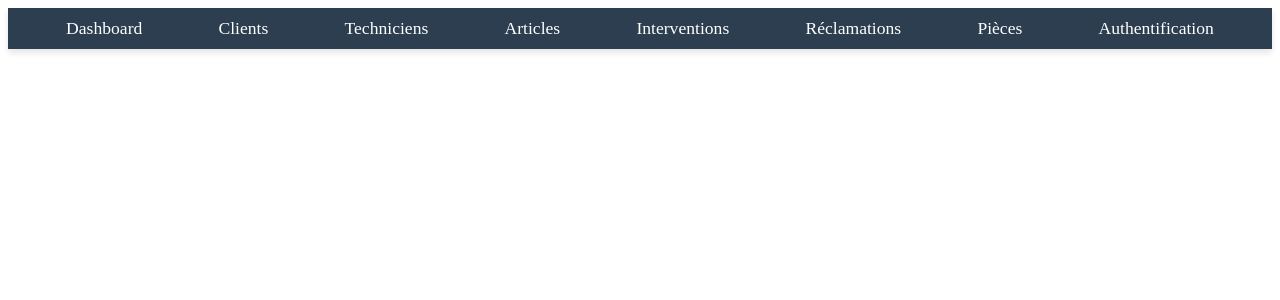
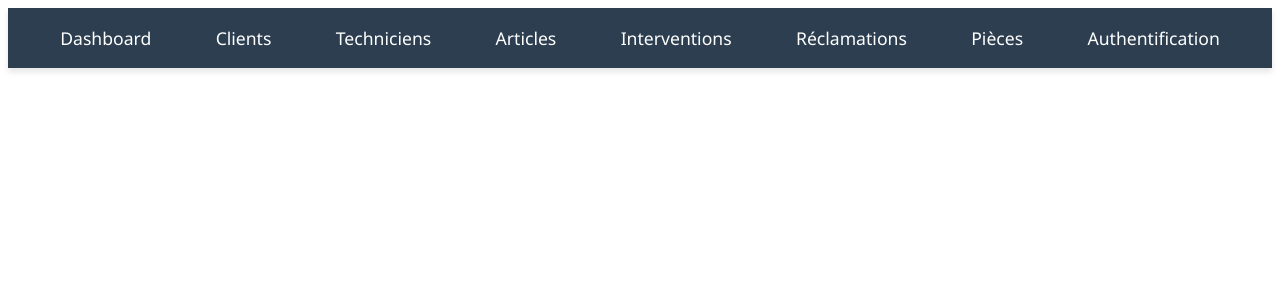
Before and after one commit to FatmaAkacha/SAVFront, a Vue app: page / in a window 1280 px wide. Shown: the top 300 px of the page. Built offline with nearby package versions, Linux system fonts and the light colour scheme.

Commit message:
update css navbar

```diff
--- a/src/components/Intervention/InterventionList.vue
+++ b/src/components/Intervention/InterventionList.vue
@@ -23,7 +23,7 @@
           <td>{{ intervention.id }}</td>
           <td>{{ new Date(intervention.dateIntervention).toLocaleDateString() }}</td>
           <td>{{ intervention.sousGarantie ? 'Oui' : 'Non' }}</td>
-          <td>{{ intervention.montantFacture }}</td>
+          <td>{{ intervention.montantFacture ? intervention.montantFacture + ' €' : intervention.montantFacture }}</td>
           <td>
             <span v-if="intervention.reclamation">
               {{ intervention.reclamation.description }}
--- a/src/components/Navbar.vue
+++ b/src/components/Navbar.vue
@@ -110,6 +110,7 @@
   color: white;
   padding: 10px 20px;
   box-shadow: 0 4px 6px rgba(0, 0, 0, 0.1);
+  font-family: 'Segoe UI', Tahoma, Geneva, Verdana, sans-serif;
 }
 
 /* Navbar List */
@@ -125,6 +126,14 @@
 /* Navbar Item */
 .navbar-item {
   position: relative;
+  display: inline-block;
+  padding: 8px 12px; /* Ajouter un peu de marge interne */
+  transition: transform 0.3s ease;
+}
+
+/* Ajout d'un effet au survol */
+.navbar-item:hover {
+  transform: scale(1.05); /* Agrandir légèrement l'élément au survol */
 }
 
 /* Navbar Link */
@@ -134,11 +143,13 @@
   font-size: 1.1rem;
   font-weight: 500;
   padding: 8px 12px;
-    transition: color 0.3s ease;
+  transition: color 0.3s ease, transform 0.3s ease;
 }
 
-  .navbar-link:hover {
+.navbar-link:hover,
+.navbar-link:focus {
   color: #1abc9c;
+  transform: translateY(-2px); /* Légère élévation au survol */
 }
 
 /* Dropdown Menu */
@@ -153,10 +164,20 @@
   display: none;
   box-shadow: 0 4px 8px rgba(0, 0, 0, 0.2);
   border-radius: 4px;
+  min-width: 100%;
+  opacity: 0;
+  visibility: hidden;
+  transform: translateY(10px);
+  transition: opacity 0.3s ease, visibility 0s 0.3s, transform 0.3s ease;
 }
 
+/* Afficher le dropdown au survol du parent */
 .navbar-item:hover .dropdown {
   display: block;
+  opacity: 1;
+  visibility: visible;
+  transform: translateY(0);
+  transition: opacity 0.3s ease, visibility 0s, transform 0.3s ease;
 }
 
 /* Dropdown Item */
@@ -164,16 +185,21 @@
   margin: 0;
 }
 
+/* Dropdown Link */
 .dropdown-link {
   text-decoration: none;
   color: white;
   font-size: 0.9rem;
   padding: 8px 16px;
   display: block;
-    transition: background-color 0.3s ease;
+  transition: background-color 0.3s ease, padding-left 0.3s ease;
 }
 
-  .dropdown-link:hover {
+.dropdown-link:hover,
+.dropdown-link:focus {
   background-color: #1abc9c;
+  padding-left: 20px; /* Ajout d'une indentation pour plus de profondeur */
 }
+
+
   </style>
```
Lines whose indentation alone changed are shown as unchanged.
